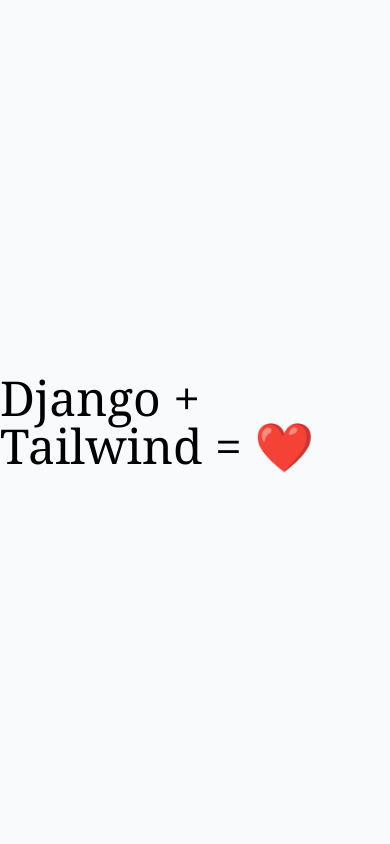
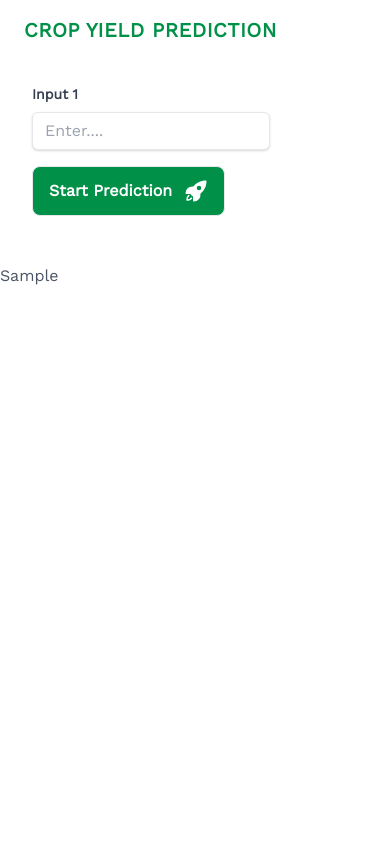
Before and after one commit to irfiacre/ML-Prediction-AI, a Django app: template crops/templates/crops/prediction.html in a window 390 px wide. Run offline with Django 4.2, Linux system fonts and the light colour scheme; the template is opened without the code that fills it: most values are stand-ins (such as "Sample title", 1, 10 or a date in 2020); style sheets or scripts are compiled from the project's sources; some libraries are stand-ins or nearby versions.

Commit message:
Add prediction form

```diff
--- a/crops/templates/crops/prediction.html
+++ b/crops/templates/crops/prediction.html
@@ -1,19 +1,172 @@
-{% load static tailwind_tags %}
 <!DOCTYPE html>
 <html lang="en">
   <head>
-    <title>Prediction</title>
     <meta charset="UTF-8" />
     <meta name="viewport" content="width=device-width, initial-scale=1.0" />
     <meta http-equiv="X-UA-Compatible" content="ie=edge" />
-    {% tailwind_css %}
+    <title>Prediction</title>
+    <meta
+      name="description"
+      content="Free open source Tailwind CSS Store template"
+    />
+    <meta
+      name="keywords"
+      content="tailwind,tailwindcss,tailwind css,css,starter template,free template,store template, shop layout, minimal, monochrome, minimalistic, theme, nordic"
+    />
+    <link
+      rel="stylesheet"
+      href="https://unpkg.com/tailwindcss@2.2.19/dist/tailwind.min.css"
+    />
+    <link
+      href="https://fonts.googleapis.com/css?family=Work+Sans:200,400&display=swap"
+      rel="stylesheet"
+    />
+    <style>
+      .work-sans {
+        font-family: "Work Sans", sans-serif;
+      }
+
+      #menu-toggle:checked + #menu {
+        display: block;
+      }
+
+      .hover\:grow {
+        transition: all 0.3s;
+        transform: scale(1);
+      }
+
+      .hover\:grow:hover {
+        transform: scale(1.02);
+      }
+
+      .carousel-open:checked + .carousel-item {
+        position: static;
+        opacity: 100;
+      }
+
+      .carousel-item {
+        -webkit-transition: opacity 0.6s ease-out;
+        transition: opacity 0.6s ease-out;
+      }
+
+      #carousel-1:checked ~ .control-1,
+      #carousel-2:checked ~ .control-2,
+      #carousel-3:checked ~ .control-3 {
+        display: block;
+      }
+
+      .carousel-indicators {
+        list-style: none;
+        margin: 0;
+        padding: 0;
+        position: absolute;
+        bottom: 2%;
+        left: 0;
+        right: 0;
+        text-align: center;
+        z-index: 10;
+      }
+
+      #carousel-1:checked
+        ~ .control-1
+        ~ .carousel-indicators
+        li:nth-child(1)
+        .carousel-bullet,
+      #carousel-2:checked
+        ~ .control-2
+        ~ .carousel-indicators
+        li:nth-child(2)
+        .carousel-bullet,
+      #carousel-3:checked
+        ~ .control-3
+        ~ .carousel-indicators
+        li:nth-child(3)
+        .carousel-bullet {
+        color: #000;
+        /*Set to match the Tailwind colour you want the active one to be */
+      }
+    </style>
   </head>
 
-  <body class="bg-gray-50 font-serif leading-normal tracking-normal">
-    <div class="container mx-auto">
-      <section class="flex items-center justify-center h-screen">
-        <h1 class="text-5xl">Django + Tailwind = ❤️</h1>
-      </section>
+  <body
+    class="bg-white text-gray-600 work-sans leading-normal text-base tracking-normal"
+  >
+    <!--Nav-->
+    <nav id="header" class="w-full z-30 top-0 py-1">
+      <div
+        class="w-full container mx-auto flex flex-wrap items-center justify-between mt-0 px-6 py-3"
+      >
+        <div class="order-1 md:order-2">
+          <a
+            class="flex items-center tracking-wide no-underline hover:no-underline font-bold text-gray-800 text-xl"
+            href="/"
+            style="color: #009048"
+          >
+            <h1
+              class="uppercase hover:no-underline font-bold text-gray-800 text-xl"
+              style="color: #009048"
+            >
+              Crop Yield Prediction
+            </h1>
+          </a>
+        </div>
+
+        <div
+          class="order-2 md:order-3 flex items-center"
+          id="nav-content"
+        ></div>
+      </div>
+    </nav>
+    <div class="relative container mx-auto w-full align-middle">
+      <form
+        action="{% url 'prediction' %}"
+        method="post"
+        class="bg-white rounded px-8 pt-6 pb-8 mb-4"
+      >
+        {% csrf_token %}
+        <div class="mb-4 flex gap-5">
+          <div>
+            <label
+              class="block text-gray-700 text-sm font-bold mb-2"
+              for="input1"
+            >
+              Input 1
+            </label>
+            <input
+              class="shadow appearance-none border rounded-md w-full py-2 px-3 text-gray-700 leading-tight focus:outline-none focus:shadow-outline"
+              id="input1"
+              name="input1"
+              type="text"
+              placeholder="Enter...."
+            />
+          </div>
+        </div>
+        <button
+          class="border font-bold text-white hover:bg-transparent py-3 px-4 rounded-lg flex gap-3"
+          style="background-color: #009048"
+          type="submit"
+        >
+          Start Prediction
+          <svg
+            xmlns="http://www.w3.org/2000/svg"
+            viewBox="0 0 24 24"
+            fill="currentColor"
+            class="w-6 h-6"
+          >
+            <path
+              fill-rule="evenodd"
+              d="M9.315 7.584C12.195 3.883 16.695 1.5 21.75 1.5a.75.75 0 0 1 .75.75c0 5.056-2.383 9.555-6.084 12.436A6.75 6.75 0 0 1 9.75 22.5a.75.75 0 0 1-.75-.75v-4.131A15.838 15.838 0 0 1 6.382 15H2.25a.75.75 0 0 1-.75-.75 6.75 6.75 0 0 1 7.815-6.666ZM15 6.75a2.25 2.25 0 1 0 0 4.5 2.25 2.25 0 0 0 0-4.5Z"
+              clip-rule="evenodd"
+            />
+            <path
+              d="M5.26 17.242a.75.75 0 1 0-.897-1.203 5.243 5.243 0 0 0-2.05 5.022.75.75 0 0 0 .625.627 5.243 5.243 0 0 0 5.022-2.051.75.75 0 1 0-1.202-.897 3.744 3.744 0 0 1-3.008 1.51c0-1.23.592-2.323 1.51-3.008Z"
+            />
+          </svg>
+        </button>
+      </form>
+    </div>
+    <div class="relative container mx-auto w-full align-middle">
+      <p>{{ prediction_value }}</p>
     </div>
   </body>
 </html>
```
Also changed, not shown: crops/views.py (+4 -3 lines).
